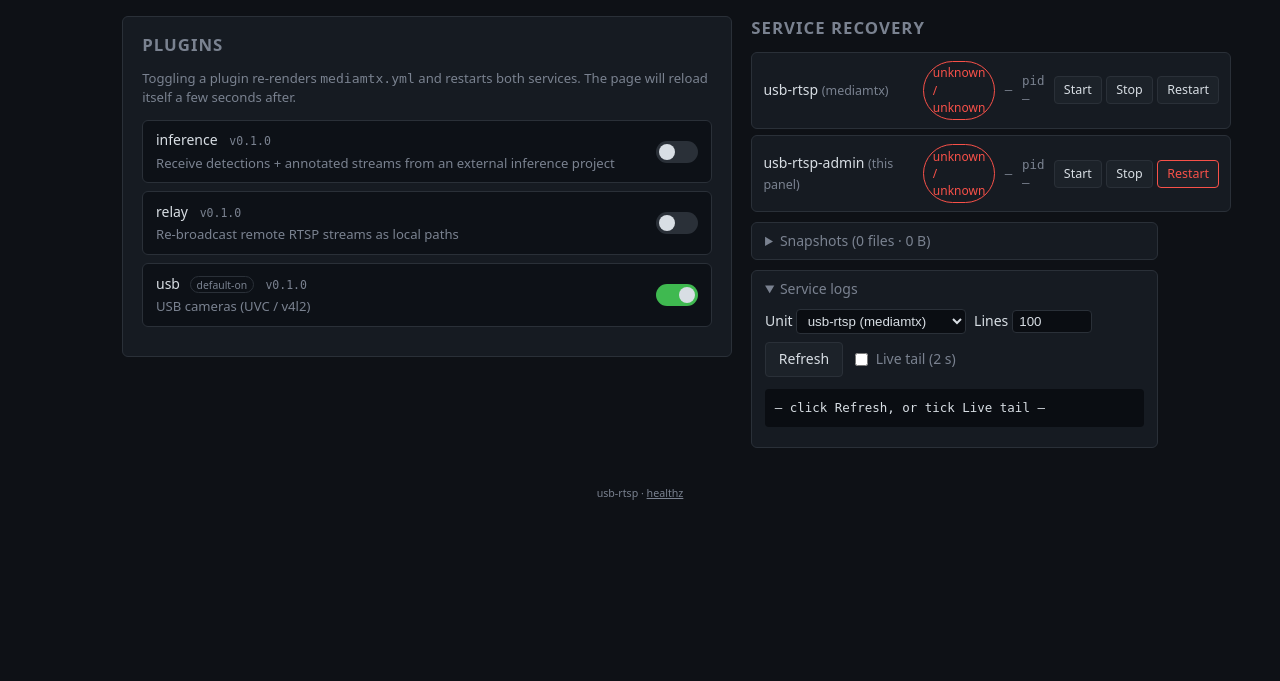
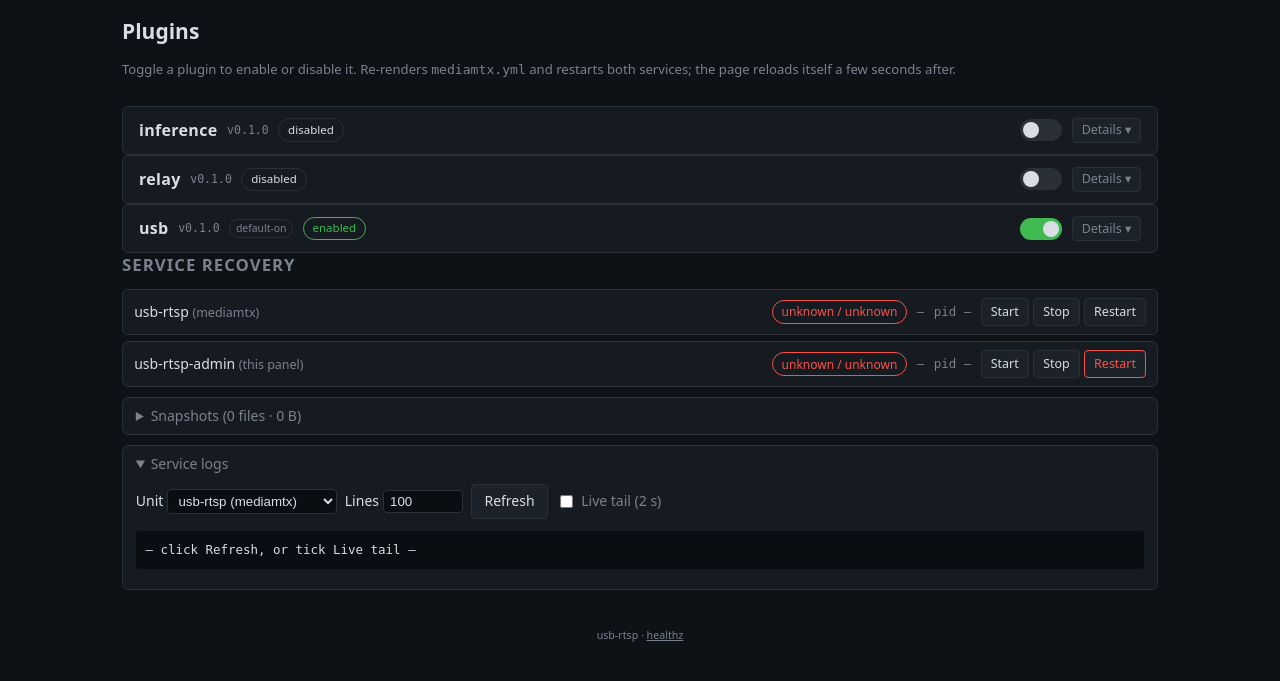
Before and after one commit to kyleengza/usb-rtsp, a FastAPI app: page /settings in a window 1280 px wide. Shown: the part 56-737 px from the top of the page. Run offline with FastAPI, Linux system fonts and the light colour scheme; data that the repository does not hold is empty.

Commit message:
ui(panel): plugin blocks like other components + streams below host
Settings page restructured: each plugin now lives in its own
<section class='plugin-block'> matching the visual rhythm of the
Recovery / Snapshots / Logs blocks. Header has the toggle switch
+ enabled-state badge + 'Details ▾' fold button; collapsible body
shows description, version, default state, config-dir path. Future
per-plugin settings can drop in there as a templates/settings_section.html
include.

Dashboard reorder: cameras │ host → streams (was streams above host).
2-col grid still applies to everything else; settings page forces
single column via .settings-main.

```diff
--- a/admin/static/settings.js
+++ b/admin/static/settings.js
@@ -32,4 +32,17 @@
       }
     });
   });
+
+  // ─── plugin block fold/unfold ──────────────────────────────────────────
+  $$('[data-act=fold-plugin]').forEach(btn => {
+    btn.addEventListener("click", () => {
+      const block = btn.closest('.plugin-block');
+      const body = block?.querySelector('.plugin-body');
+      if (!body) return;
+      const isOpen = !body.hidden;
+      body.hidden = isOpen;
+      btn.classList.toggle("open", !isOpen);
+      btn.textContent = isOpen ? "Details ▾" : "Hide ▴";
+    });
+  });
 })();
--- a/admin/static/style.css
+++ b/admin/static/style.css
@@ -54,15 +54,24 @@ header h1 { margin: 0; font-size: 1.2rem; letter-spacing: 0.02em; }
 
 .settings-main { max-width: 1100px !important; }
 
-.plugins-section { background: var(--panel); border: 1px solid var(--border); border-radius: 6px; padding: 1rem 1.2rem; }
-.plugins-section .hint { color: var(--muted); font-size: 0.82rem; margin: 0.2rem 0 0.8rem; }
-.plugin-list { display: grid; gap: 0.5rem; }
-.plugin-row { display: flex; align-items: center; gap: 1rem; padding: 0.6rem 0.8rem; background: #0d1117; border: 1px solid var(--border); border-radius: 6px; }
-.plugin-meta { flex: 1; }
-.plugin-meta strong { font-weight: 500; }
-.plugin-meta .ver { color: var(--muted); font-size: 0.72rem; margin-left: 0.5rem; font-family: ui-monospace, monospace; }
-.plugin-meta .hint { display: inline; margin-left: 0.4rem; padding: 0.05rem 0.35rem; border: 1px solid var(--border); border-radius: 999px; font-size: 0.65rem; }
-.plugin-desc { color: var(--muted); font-size: 0.82rem; margin-top: 0.2rem; }
+.plugins-intro h2 { margin: 0 0 0.4rem 0; }
+.plugins-intro .hint { color: var(--muted); font-size: 0.82rem; }
+
+.plugin-block { background: var(--panel); border: 1px solid var(--border); border-radius: 6px; padding: 0.7rem 1rem; }
+.plugin-block > header { display: flex; align-items: center; gap: 0.6rem; flex-wrap: wrap; padding: 0; border: 0; }
+.plugin-block > header h2 { margin: 0; font-size: 1rem; text-transform: lowercase; letter-spacing: 0.02em; }
+.plugin-block .ver { color: var(--muted); font-size: 0.72rem; font-family: ui-monospace, monospace; }
+.plugin-block .hint-chip { padding: 0.05rem 0.35rem; border: 1px solid var(--border); border-radius: 999px; font-size: 0.65rem; color: var(--muted); }
+.plugin-block .plugin-status { font-size: 0.72rem; }
+.plugin-block .switch { margin-left: auto; }
+.plugin-block .card-tab { font-size: 0.78rem; }
+
+.plugin-body { margin-top: 0.6rem; padding-top: 0.6rem; border-top: 1px solid var(--border); }
+.plugin-desc { color: var(--muted); font-size: 0.85rem; margin: 0 0 0.6rem 0; }
+.plugin-kv { display: grid; grid-template-columns: 6rem 1fr; gap: 0.2rem 0.7rem; margin: 0; font-size: 0.82rem; }
+.plugin-kv dt { color: var(--muted); }
+.plugin-kv dd { margin: 0; }
+.plugin-kv code { background: #0a0d12; padding: 0.05rem 0.3rem; border-radius: 3px; }
 
 /* iOS-style toggle */
 .switch { position: relative; display: inline-block; width: 42px; height: 22px; flex-shrink: 0; }
@@ -82,9 +91,7 @@ header h1 { margin: 0; font-size: 1.2rem; letter-spacing: 0.02em; }
 main { padding: 1rem clamp(1rem, 2.5vw, 3rem); margin: 0 auto; max-width: 100%; }
 section { margin: 1.5rem 0; }
 
-/* Two-pane: cameras left, everything else stacked on the right
-   (host → service recovery → active streams). One layout for all
-   wide screens — 2 cols, no 3-col split. */
+/* Two-pane: cameras left, host + streams stacked on the right. */
 @media (min-width: 1000px) {
   main {
     display: grid;
@@ -96,8 +103,9 @@ section { margin: 1.5rem 0; }
   .cameras { grid-column: 1; grid-row: 1 / span 6; }
   .new-cams,
   .host,
-  .recovery,
   .streams { grid-column: 2; }
+  /* Settings page does not split — single column always. */
+  .settings-main { display: block !important; }
 }
 section > h2 {
   font-size: 1.05rem;
--- a/admin/templates/settings.html
+++ b/admin/templates/settings.html
@@ -28,28 +28,43 @@
 
 <main class="settings-main">
 
-<section class="plugins-section">
+<div class="plugins-intro">
   <h2>Plugins</h2>
-  <p class="hint">Toggling a plugin re-renders <code>mediamtx.yml</code> and
-  restarts both services. The page will reload itself a few seconds after.</p>
-  <div class="plugin-list">
-    {% for p in plugins_meta %}
-    <article class="plugin-row" data-plugin-name="{{ p.name }}">
-      <div class="plugin-meta">
-        <strong>{{ p.name }}</strong>
-        {% if p.default_enabled %}<span class="hint">default-on</span>{% endif %}
-        <span class="ver">v{{ p.version }}</span>
-        <div class="plugin-desc">{{ p.description }}</div>
-      </div>
-      <label class="switch">
-        <input type="checkbox" data-plugin-toggle="{{ p.name }}" {% if p.enabled %}checked{% endif %}>
-        <span class="slider"></span>
-      </label>
-    </article>
-    {% endfor %}
+  <p class="hint">Toggle a plugin to enable or disable it.
+  Re-renders <code>mediamtx.yml</code> and restarts both services;
+  the page reloads itself a few seconds after.</p>
+  <div class="form-status" id="plugins-status"></div>
+</div>
+
+{% for p in plugins_meta %}
+<section class="plugin-block" data-plugin-name="{{ p.name }}">
+  <header>
+    <h2>{{ p.name }}</h2>
+    <span class="ver">v{{ p.version }}</span>
+    {% if p.default_enabled %}<span class="hint-chip">default-on</span>{% endif %}
+    <span class="plugin-status badge {% if p.enabled %}ok{% endif %}" data-plugin-state>
+      {{ 'enabled' if p.enabled else 'disabled' }}
+    </span>
+    <label class="switch" title="enable / disable">
+      <input type="checkbox" data-plugin-toggle="{{ p.name }}" {% if p.enabled %}checked{% endif %}>
+      <span class="slider"></span>
+    </label>
+    <button type="button" class="card-tab" data-act="fold-plugin">Details ▾</button>
+  </header>
+  <div class="plugin-body" hidden>
+    <p class="plugin-desc">{{ p.description }}</p>
+    <dl class="plugin-kv">
+      <dt>name</dt>     <dd><code>{{ p.name }}</code></dd>
+      <dt>version</dt>  <dd><code>v{{ p.version }}</code></dd>
+      <dt>default</dt>  <dd>{{ 'enabled' if p.default_enabled else 'disabled' }}</dd>
+      <dt>state</dt>    <dd>{{ 'enabled' if p.enabled else 'disabled' }} now</dd>
+      <dt>config</dt>   <dd><code>~/.config/usb-rtsp/{{ p.name }}/</code></dd>
+    </dl>
+    {# Future: each plugin can ship templates/settings_section.html
+       and we'll {% include p.name + '/settings_section.html' %} here. #}
   </div>
-  <div class="form-status" id="plugins-status"></div>
 </section>
+{% endfor %}
 
 <section class="recovery">
   <h2>Service recovery</h2>
```
Also changed, not shown: admin/templates/index.html (+12 -12 lines).
